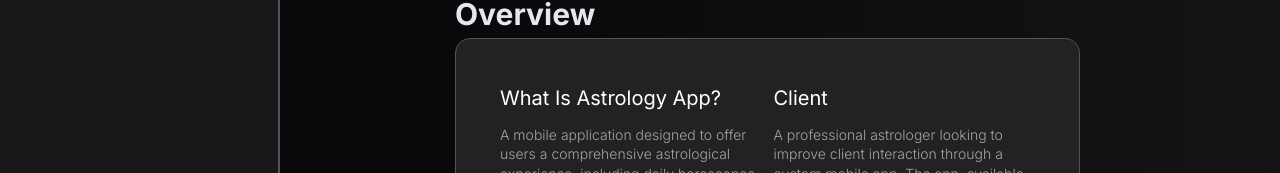
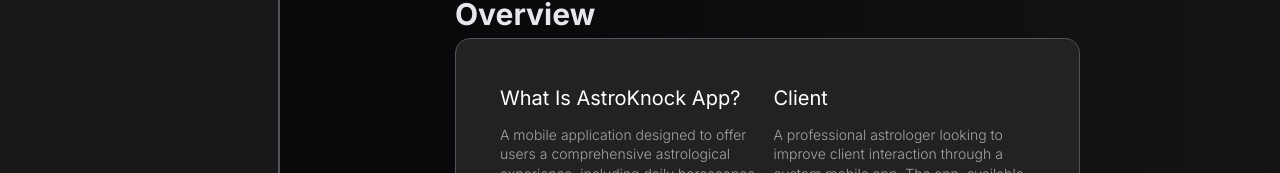
Before and after one commit to jyoti-shiy/jyoti, a Next.js app: page /project in a window 1280 px wide. Shown: the part 498-671 px from the top of the page. Built offline with nearby package versions, Linux system fonts and the light colour scheme.

Commit message:
project page edit

```diff
--- a/app/project/page.tsx
+++ b/app/project/page.tsx
@@ -66,7 +66,7 @@
         <div className="w-full bg-[#232121] rounded-[15px] p-5 sm:p-11 gap-3 flex flex-col sm:flex-row border border-zinc-600">
           <ul className="w-full sm:w-[50%]">
             <li className="mb-9">
-              <h2 className="text-[18px] sm:text-[20px] mb-3">What Is Astrology App?</h2>
+              <h2 className="text-[18px] sm:text-[20px] mb-3">What Is AstroKnock App?</h2>
               <p className="text-[#A6A5A5] text-[14px] font-light leading-snug">
                 A mobile application designed to offer users a comprehensive astrological experience, including daily horoscopes, personalized readings, compatibility reports, and detailed natal charts. The project aimed to create an engaging, user-friendly interface that caters to astrology enthusiasts, providing them with insightful and interactive content based on their unique astrological profiles.
               </p>
```
